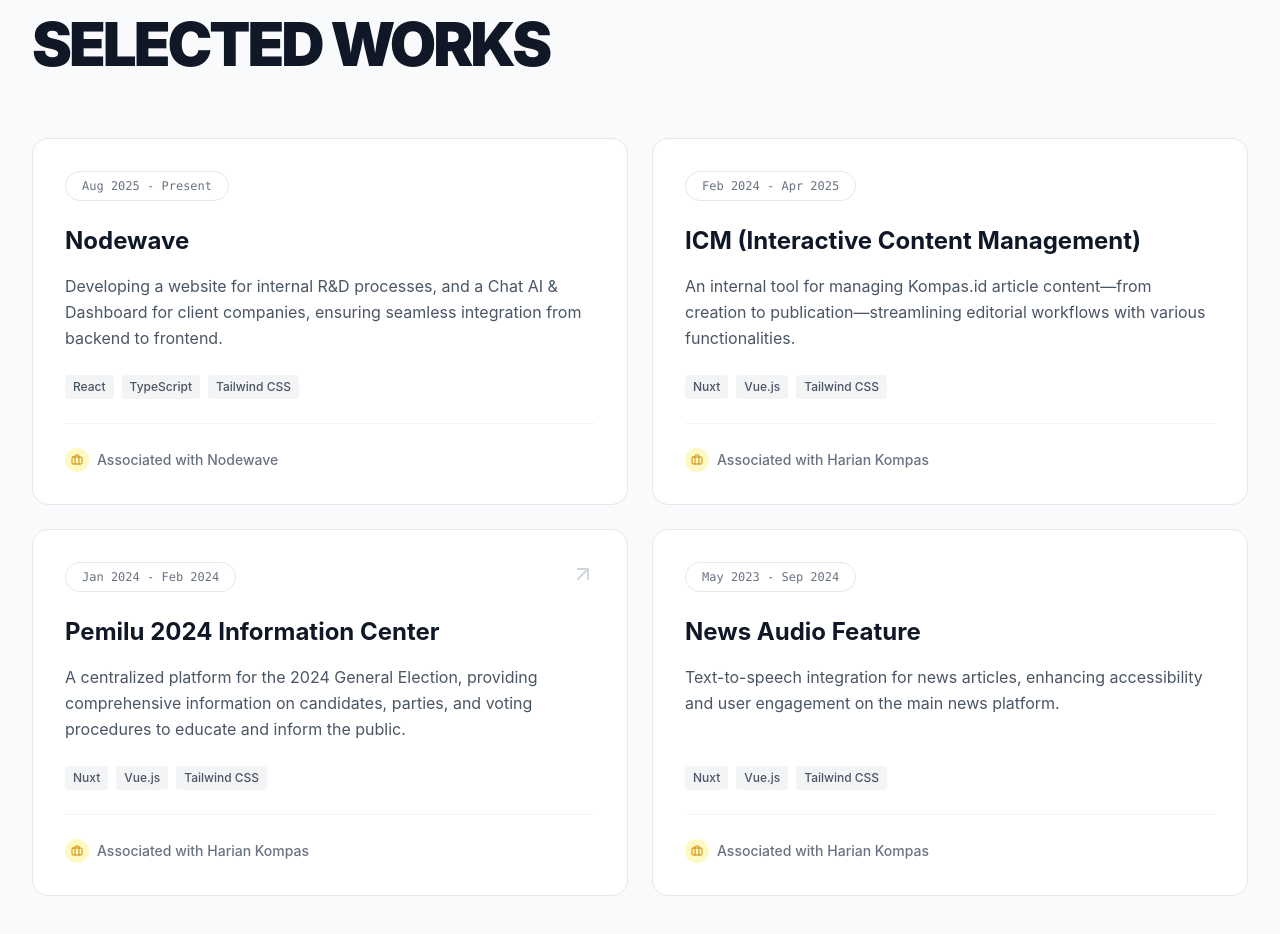
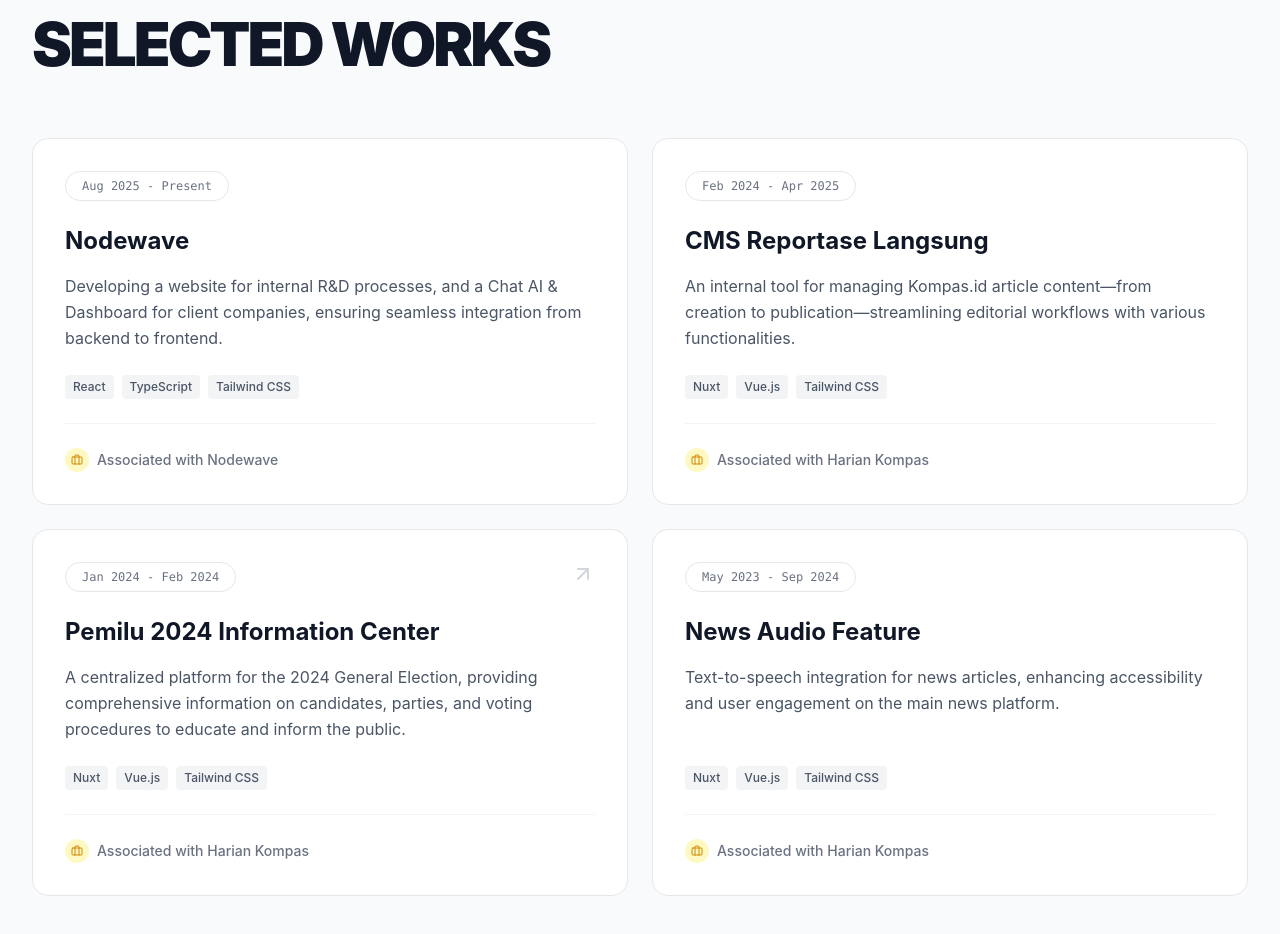
Before and after one commit to Ardanaa/portofolio-ardana, a React (Vite) app: page / in a window 1280 px wide. Shown: the part 2940-3874 px from the top of the page. Built offline with nearby package versions, Linux system fonts and the light colour scheme.

Commit message:
refactor: extract ProjectCard component and rename ICM project to CMS Reportase Langsung

```diff
--- a/package.json
+++ b/package.json
@@ -1,5 +1,5 @@
 {
-  "name": "portfolio-3d",
+  "name": "portfolio-ardana",
   "private": true,
   "version": "0.0.0",
   "type": "module",
--- a/src/components/sections/Projects.tsx
+++ b/src/components/sections/Projects.tsx
@@ -1,6 +1,6 @@
 import React from 'react';
 import { motion } from 'framer-motion';
-import { ArrowUpRight, Briefcase } from 'lucide-react';
+import ProjectCard from '../ui/ProjectCard';
 
 const projects = [
   {
@@ -12,7 +12,7 @@
     tech: ["React", "TypeScript", "Tailwind CSS"]
   },
   {
-    title: "ICM (Interactive Content Management)",
+    title: "CMS Reportase Langsung",
     period: "Feb 2024 - Apr 2025",
     description: "An internal tool for managing Kompas.id article content—from creation to publication—streamlining editorial workflows with various functionalities.",
     association: "Associated with Harian Kompas",
@@ -52,60 +52,9 @@
           </h2>
 
           <div className="grid md:grid-cols-2 gap-6">
-            {projects.map((project, index) => {
-              const isLink = !!project.link;
-              const Component = isLink ? motion.a : motion.div;
-
-              return (
-                <Component
-                  href={isLink ? project.link! : undefined}
-                  target={isLink ? "_blank" : undefined}
-                  rel={isLink ? "noopener noreferrer" : undefined}
-                  key={index}
-                  initial={{ opacity: 0, y: 20 }}
-                  whileInView={{ opacity: 1, y: 0 }}
-                  viewport={{ once: true }}
-                  transition={{ duration: 0.5, delay: index * 0.1 }}
-                  className={`group relative flex flex-col p-8 bg-white dark:bg-dark border border-gray-200 dark:border-gray-800 rounded-2xl transition-all duration-300 ${
-                    isLink
-                      ? "hover:border-primary/50 hover:shadow-2xl hover:shadow-primary/5 cursor-pointer"
-                      : "hover:border-gray-300 dark:hover:border-gray-700 cursor-default"
-                  }`}
-                >
-                  <div className="flex justify-between items-start mb-6">
-                    <span className="px-4 py-1.5 rounded-full border border-gray-200 dark:border-gray-700 text-xs font-mono font-medium text-gray-500 dark:text-gray-400 group-hover:border-primary/30 group-hover:text-primary transition-colors">
-                      {project.period}
-                    </span>
-                    {isLink && (
-                      <ArrowUpRight className="w-6 h-6 text-gray-300 dark:text-gray-600 group-hover:text-primary group-hover:translate-x-1 group-hover:-translate-y-1 transition-all duration-300" />
-                    )}
-                  </div>
-
-                  <h3 className={`text-2xl font-bold text-gray-900 dark:text-white mb-4 ${isLink ? "group-hover:text-primary" : ""} transition-colors`}>
-                    {project.title}
-                  </h3>
-
-                  <p className="text-gray-600 dark:text-gray-300 leading-relaxed mb-6 flex-grow">
-                    {project.description}
-                  </p>
-
-                  <div className="flex flex-wrap gap-2 mb-6">
-                    {project.tech.map((t) => (
-                      <span key={t} className="px-2 py-1 bg-gray-100 dark:bg-gray-800 text-xs font-medium text-gray-600 dark:text-gray-300 rounded">
-                        {t}
-                      </span>
-                    ))}
-                  </div>
-
-                  <div className="flex items-center gap-2 text-sm font-medium text-gray-500 dark:text-gray-400 mt-auto pt-6 border-t border-gray-100 dark:border-gray-800 group-hover:border-primary/10 transition-colors">
-                    <div className="p-1.5 bg-yellow-100 dark:bg-yellow-900/30 rounded-full">
-                      <Briefcase className="w-3 h-3 text-yellow-600 dark:text-yellow-400" />
-                    </div>
-                    {project.association}
-                  </div>
-                </Component>
-              );
-            })}
+            {projects.map((project, index) => (
+              <ProjectCard key={index} project={project} index={index} />
+            ))}
           </div>
         </motion.div>
       </div>
--- /dev/null
+++ b/src/components/ui/ProjectCard.tsx
@@ -0,0 +1,74 @@
+
+import React from 'react';
+import { motion } from 'framer-motion';
+import { ArrowUpRight, Briefcase } from 'lucide-react';
+
+interface Project {
+  title: string;
+  period: string;
+  description: string;
+  association: string;
+  link: string | null;
+  tech: string[];
+}
+
+interface ProjectCardProps {
+  project: Project;
+  index: number;
+}
+
+const ProjectCard: React.FC<ProjectCardProps> = ({ project, index }) => {
+  const isLink = !!project.link;
+  const Component = isLink ? motion.a : motion.div;
+
+  return (
+    <Component
+      href={isLink ? project.link! : undefined}
+      target={isLink ? "_blank" : undefined}
+      rel={isLink ? "noopener noreferrer" : undefined}
+      initial={{ opacity: 0, y: 20 }}
+      whileInView={{ opacity: 1, y: 0 }}
+      viewport={{ once: true }}
+      transition={{ duration: 0.5, delay: index * 0.1 }}
+      className={`group relative flex flex-col p-8 bg-white dark:bg-dark border border-gray-200 dark:border-gray-800 rounded-2xl transition-all duration-300 ${
+        isLink
+          ? "hover:border-primary/50 hover:shadow-2xl hover:shadow-primary/5 cursor-pointer"
+          : "hover:border-gray-300 dark:hover:border-gray-700 cursor-default"
+      }`}
+    >
+      <div className="flex justify-between items-start mb-6">
+        <span className="px-4 py-1.5 rounded-full border border-gray-200 dark:border-gray-700 text-xs font-mono font-medium text-gray-500 dark:text-gray-400 group-hover:border-primary/30 group-hover:text-primary transition-colors">
+          {project.period}
+        </span>
+        {isLink && (
+          <ArrowUpRight className="w-6 h-6 text-gray-300 dark:text-gray-600 group-hover:text-primary group-hover:translate-x-1 group-hover:-translate-y-1 transition-all duration-300" />
+        )}
+      </div>
+
+      <h3 className={`text-2xl font-bold text-gray-900 dark:text-white mb-4 ${isLink ? "group-hover:text-primary" : ""} transition-colors`}>
+        {project.title}
+      </h3>
+
+      <p className="text-gray-600 dark:text-gray-300 leading-relaxed mb-6 flex-grow">
+        {project.description}
+      </p>
+
+      <div className="flex flex-wrap gap-2 mb-6">
+        {project.tech.map((t) => (
+          <span key={t} className="px-2 py-1 bg-gray-100 dark:bg-gray-800 text-xs font-medium text-gray-600 dark:text-gray-300 rounded">
+            {t}
+          </span>
+        ))}
+      </div>
+
+      <div className="flex items-center gap-2 text-sm font-medium text-gray-500 dark:text-gray-400 mt-auto pt-6 border-t border-gray-100 dark:border-gray-800 group-hover:border-primary/10 transition-colors">
+        <div className="p-1.5 bg-yellow-100 dark:bg-yellow-900/30 rounded-full">
+          <Briefcase className="w-3 h-3 text-yellow-600 dark:text-yellow-400" />
+        </div>
+        {project.association}
+      </div>
+    </Component>
+  );
+};
+
+export default ProjectCard;
```
